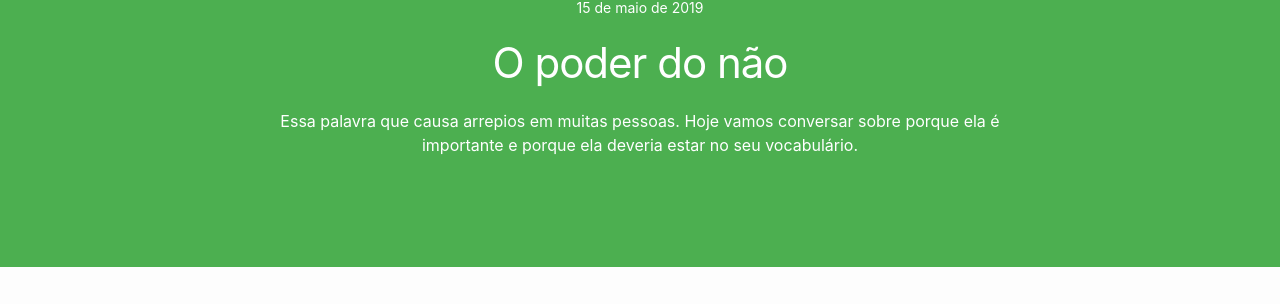
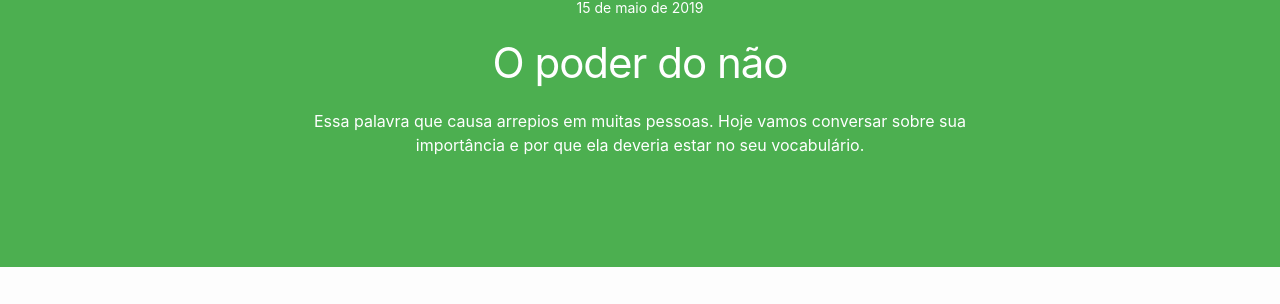
Before and after one commit to evertonstrack/blog.evertonstrack.com.br, a Jekyll site: the page built from _posts/2019-05-14-o-poder-do-nao.markdown, in a window 1280 px wide and 900 px high. Shown: the part 193-497 px from the top of the window. Built offline with Jekyll 4.4.1, drawn with Linux system fonts in a browser that asks for light colours; comment, search, counter and statistics services are not loaded.

Commit message:
Fix text

```diff
--- a/_posts/2019-05-14-o-poder-do-nao.markdown
+++ b/_posts/2019-05-14-o-poder-do-nao.markdown
@@ -1,7 +1,7 @@
 ---
 layout: post
 title:  "O poder do não"
-description: "Essa palavra que causa arrepios em muitas pessoas. Hoje vamos conversar sobre porque ela é importante e porque ela deveria estar no seu vocabulário."
+description: "Essa palavra que causa arrepios em muitas pessoas. Hoje vamos conversar sobre sua importância e por que ela deveria estar no seu vocabulário."
 date:   2019-05-14 21:00:00 -0300
 bodyClass: post-life
 theme-color: "#4CAF50"
```
